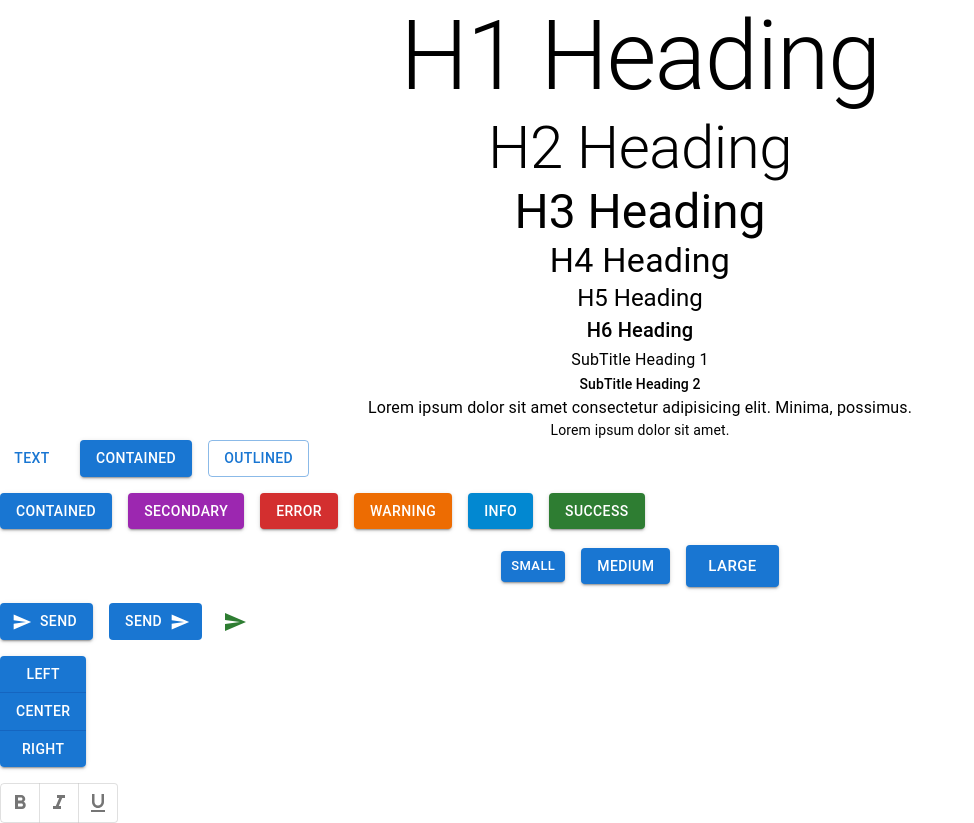
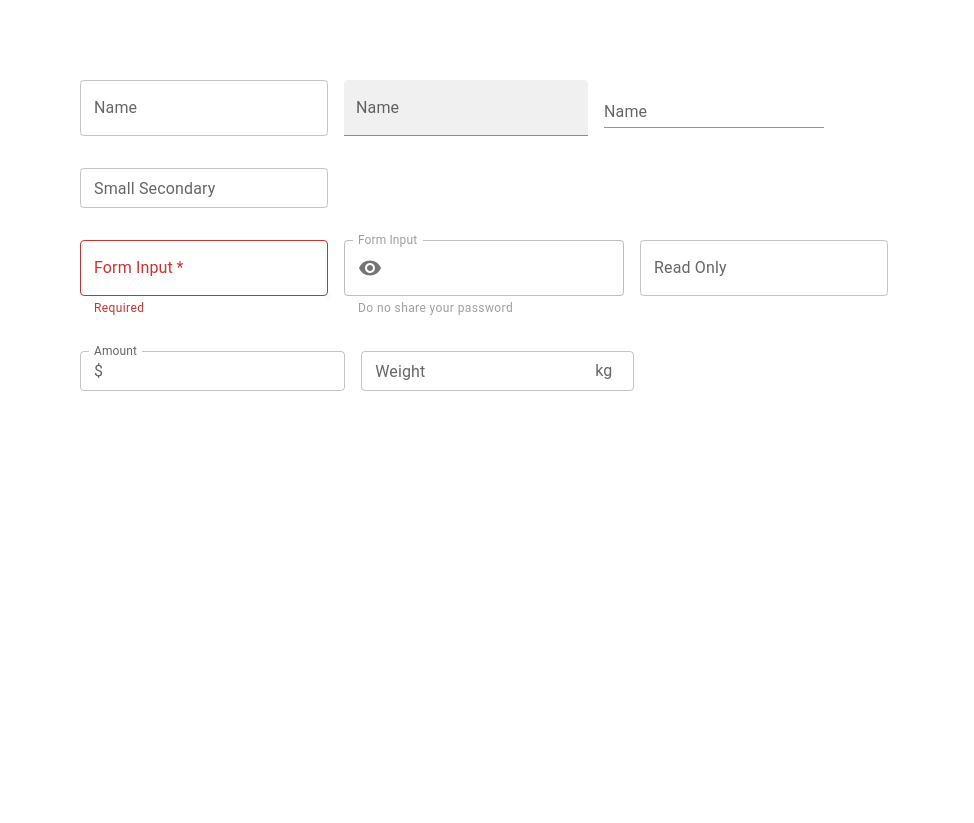
Before and after one commit to codeadamca/material-ui-sandbox, a React (Create React App) app: page / in a window 1280 px wide. Shown: the whole page, without its empty margins (0-974 px from the left). After the commit the page ends 800 px from the top, so only its background shows below. Built offline with nearby package versions, Linux system fonts and the light colour scheme.

Commit message:
Added textfields

```diff
--- a/src/App.css
+++ b/src/App.css
@@ -1,5 +1,5 @@
 .App {
-  text-align: center;
+  margin: 5rem;
 }
 
 .App-logo {
--- a/src/App.tsx
+++ b/src/App.tsx
@@ -1,12 +1,14 @@
 import './App.css';
-import { MuiButton } from './components/MuiButton';
-import { MuiTypography } from './components/MuiTypography';
+// import { MuiTypography } from './components/MuiTypography';
+// import { MuiButton } from './components/MuiButton';
+import { MuiTextField } from './components/MuiTextField';
 
 function App() {
   return (
     <div className="App">
-      <MuiTypography />
-      <MuiButton />
+      {/* <MuiTypography /> */}
+      {/* <MuiButton /> */}
+      <MuiTextField />
     </div>
   );
 }
--- a/src/components/MuiButton.tsx
+++ b/src/components/MuiButton.tsx
@@ -6,10 +6,12 @@
     ToggleButton,
     ToggleButtonGroup
 } from '@mui/material'
+
 import SendIcon from '@mui/icons-material/Send';
 import FormatBoldIcon from '@mui/icons-material/FormatBold';
 import FormatItalicIcon from '@mui/icons-material/FormatItalic';
 import FormatUnderlinedIcon from '@mui/icons-material/FormatUnderlined';
+
 import { useState } from 'react';
 
 export const MuiButton = () => {
@@ -24,7 +26,7 @@
     setFormats(updatedFormated)
   }
   return (
-    <Stack spacing={2}>
+    <Stack spacing={4}>
         <Stack spacing={2} direction='row'>
             <Button variant='text'>Text</Button>
             <Button variant='contained'>Contained</Button>
--- /dev/null
+++ b/src/components/MuiTextField.tsx
@@ -0,0 +1,49 @@
+import { Stack, TextField, InputAdornment } from '@mui/material'
+
+import VisibilityIcon from '@mui/icons-material/Visibility';
+
+import { useState } from 'react'
+
+export const MuiTextField = () => {
+  const [value, setValue] = useState('')
+  return (
+    <Stack spacing={4}>
+        <Stack spacing={2} direction='row'>
+            <TextField label='Name' variant='outlined' />
+            <TextField label='Name' variant='filled' />
+            <TextField label='Name' variant='standard' />
+        </Stack>
+        <Stack spacing={2} direction='row'>
+            <TextField label='Small Secondary' size='small' color='secondary' />
+        </Stack>
+        <Stack spacing={2} direction='row'>
+            <TextField
+                label='Form Input'
+                required
+                value={value}
+                onChange={(e) => setValue(e.target.value)}
+                error={!value}
+                helperText={!value ? 'Required' : 'Do no share your password'}
+            />
+            <TextField
+                type='password'
+                label='Form Input'
+                helperText='Do no share your password'
+                disabled
+                InputProps={{
+                    startAdornment: <InputAdornment position='start'><VisibilityIcon /></InputAdornment>
+                }}
+            />
+            <TextField label='Read Only' InputProps={{readOnly: true}} />
+        </Stack>
+        <Stack spacing={2} direction='row'>
+            <TextField label='Amount' size='small' InputProps={{
+                startAdornment: <InputAdornment position='start'>$</InputAdornment>
+            }} />
+            <TextField label='Weight' size='small'InputProps={{
+                endAdornment: <InputAdornment position='start'>kg</InputAdornment>
+            }} />
+        </Stack>
+    </Stack>
+  )
+}
```
